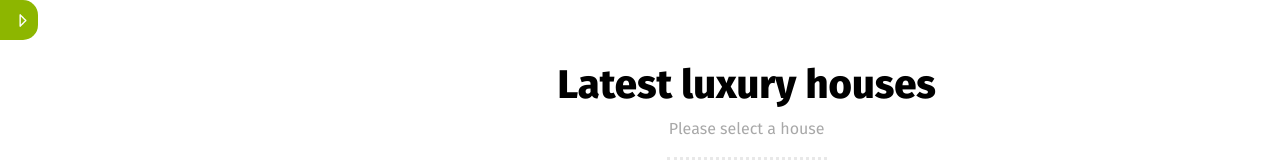
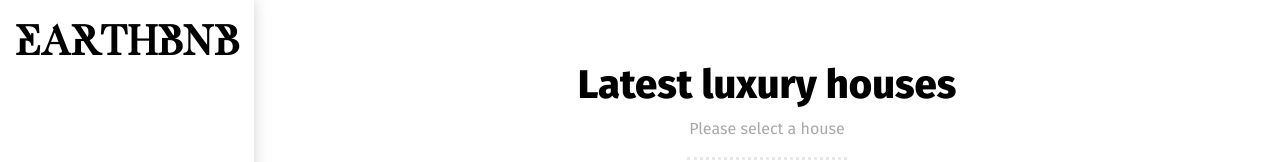
Before and after one commit to PrangonGhose/Earthbnb-frontend, a React (Vite) app: page /home in a window 1280 px wide. Shown: the top 162 px of the page. Built offline with nearby package versions, Linux system fonts and the light colour scheme; no server answers.

Commit message:
Add navbar to main page

```diff
--- a/src/components/Navbar.jsx
+++ b/src/components/Navbar.jsx
@@ -6,27 +6,27 @@ import twicon from '../assets/tw-icon.png';
 import gicon from '../assets/g-icon.png';
 import picon from '../assets/p-icon.png';
 import vicon from '../assets/v-icon.png';
-import arrow from '../assets/arrow.png';
-import disArrow from '../assets/dis-arrow.png';
+// import arrow from '../assets/arrow.png';
+// import disArrow from '../assets/dis-arrow.png';
 
 function Navbar() {
-  function hideMenu() {
-    const navContainer = document.querySelector('#navbar');
-    const showArrow = document.querySelector('#show-arrow');
-    const hideArrow = document.querySelector('#hide-arrow');
-    if (navContainer.classList.contains('active-navbar')) {
-      navContainer.classList.remove('active-navbar');
-      hideArrow.style.display = 'none';
-      showArrow.style.display = 'block';
-    } else {
-      navContainer.classList.add('active-navbar');
-      hideArrow.style.display = 'block';
-      showArrow.style.display = 'none';
-    }
-  }
+  // function hideMenu() {
+  //   const navContainer = document.querySelector('#navbar');
+  //   const showArrow = document.querySelector('#show-arrow');
+  //   const hideArrow = document.querySelector('#hide-arrow');
+  //   if (navContainer.classList.contains('active-navbar')) {
+  //     navContainer.classList.remove('active-navbar');
+  //     hideArrow.style.display = 'none';
+  //     showArrow.style.display = 'block';
+  //   } else {
+  //     navContainer.classList.add('active-navbar');
+  //     hideArrow.style.display = 'block';
+  //     showArrow.style.display = 'none';
+  //   }
+  // }
   return (
-    <nav className="col-2 gen-navbar-container p-0">
-      <div id="navbar" className="main-navbar-container">
+    <nav className="gen-navbar-container p-0">
+      <div id="navbar" className="main-navbar-container active-navbar">
         <div className="logo-container">
           <h1 className="logo-text nav-logo">Earthbnb</h1>
         </div>
@@ -52,10 +52,10 @@ function Navbar() {
           </div>
         </div>
       </div>
-      <button type="button" onClick={hideMenu} className="back-btn">
+      {/* <button type="button" onClick={hideMenu} className="back-btn">
         <img id="hide-arrow" src={arrow} className="arrow-img" alt="arrow" />
         <img id="show-arrow" src={disArrow} className="arrow-img" alt="arrow" />
-      </button>
+      </button> */}
     </nav>
   );
 }
--- a/src/components/stylesheets/Navbar.css
+++ b/src/components/stylesheets/Navbar.css
@@ -24,7 +24,7 @@
 
 .main-navbar-container {
   height: 100%;
-  display: none;
+  /* display: none; */
   flex-direction: column;
   justify-content: space-between;
   background-color: #fff;
```
Also changed, not shown: src/components/HideShowMenu.jsx (added, +28 -0 lines).
